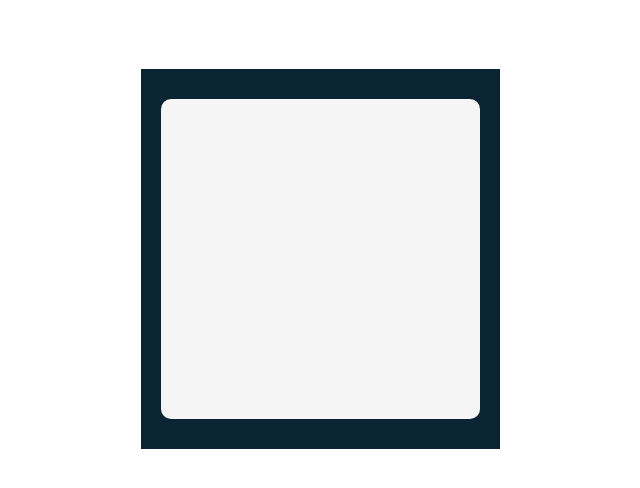
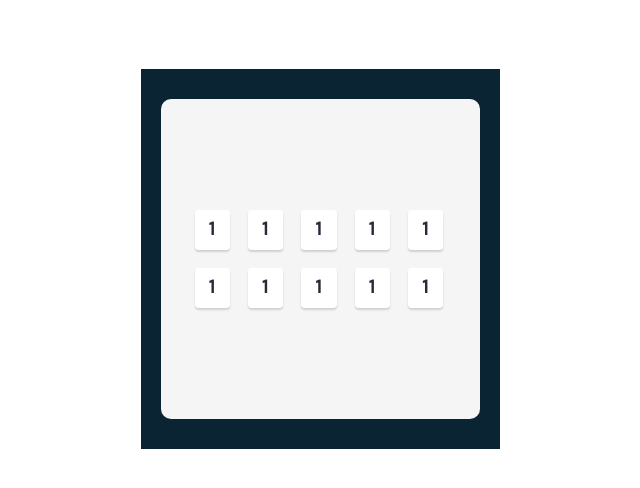
Before and after one commit to githubarj/Tenzies-Game, a React (Vite) app: page / in a window 1280 px wide. Shown: the top 488 px of the page, without its empty margins (320-960 px from the left). Built offline with nearby package versions, Linux system fonts and the light colour scheme.

Commit message:
created dice and a function that creates an array with 10 random numbers bwtween 1 and 6

```diff
--- a/index.html
+++ b/index.html
@@ -1,7 +1,13 @@
-<!doctype html>
+<!DOCTYPE html>
 <html lang="en">
   <head>
     <meta charset="UTF-8" />
+    <link rel="preconnect" href="https://fonts.googleapis.com" />
+    <link rel="preconnect" href="https://fonts.gstatic.com" crossorigin />
+    <link
+      href="https://fonts.googleapis.com/css2?family=Inter&family=Karla:wght@700&display=swap"
+      rel="stylesheet"
+    />
     <link rel="icon" type="image/svg+xml" href="/vite.svg" />
     <meta name="viewport" content="width=device-width, initial-scale=1.0" />
     <title>Tenzies Game</title>
--- a/package.json
+++ b/package.json
@@ -10,6 +10,7 @@
     "preview": "vite preview"
   },
   "dependencies": {
+    "prop-types": "^15.8.1",
     "react": "^18.2.0",
     "react-dom": "^18.2.0"
   },
--- /dev/null
+++ b/src/Components/Main/Die.jsx
@@ -0,0 +1,16 @@
+
+import "./main.css"
+import PropTypes from "prop-types"
+function Die({value}) {
+  return (
+    <div className='die-container'>
+        <p> {value} </p>
+    </div>
+  )
+}
+
+Die.propTypes = {
+    value: PropTypes.number,
+}
+
+export default Die
--- a/src/Components/Main/Main.jsx
+++ b/src/Components/Main/Main.jsx
@@ -1,12 +1,35 @@
-import "./main.css"
+import Die from "./Die";
+import "./main.css";
+
 function Main() {
+  function allNewDice() {
+    const arr = [];
+    for (let i = 0; i < 10; i++) {
+      arr.push(Math.floor(Math.random() * 6) + 1);
+    }
+    return arr;
+  }
+
+  console.log(allNewDice());
+
   return (
-    <div className="main-container" >
+    <div className="main-container">
       <div className="main-center">
-
+        <div className="dice">
+          <Die value={1} />
+          <Die value={1} />
+          <Die value={1} />
+          <Die value={1} />
+          <Die value={1} />
+          <Die value={1} />
+          <Die value={1} />
+          <Die value={1} />
+          <Die value={1} />
+          <Die value={1} />
+        </div>
       </div>
     </div>
-  )
+  );
 }
 
-export default Main
+export default Main;
--- a/src/Components/Main/main.css
+++ b/src/Components/Main/main.css
@@ -1,15 +1,42 @@
 .main-container {
   padding: 30px 20px;
-  background: #0B2434;
+  background: #0b2434;
   width: 100%;
   height: 100%;
-
 }
 
-.main-center{
-    padding: 34px;
-    width: 100%;
-    height: 320px;
-    border-radius: 10px;
-    background: #F5F5F5;
+.main-center {
+  padding: 34px;
+  width: 100%;
+  height: 320px;
+  border-radius: 10px;
+  background: #f5f5f5;
+  display: flex;
 }
+
+.dice {
+  display: flex;
+  flex-wrap: wrap;
+  gap: 18px;
+  align-self: center;
+}
+
+/* =================================Die==================================== */
+
+.die-container {
+  padding: 6.4px 14px 9.83px;
+  border-radius: 3.813px;
+  background: #fff;
+  box-shadow: 0px 2px 2px 0px rgba(0, 0, 0, 0.15);
+  cursor: pointer;
+}
+
+.die-container p {
+  color: #2b283a;
+  text-align: center;
+  font-family: Karla;
+  font-size: 1.28681rem;
+  font-style: normal;
+  font-weight: 700;
+  line-height: normal;
+}
```
